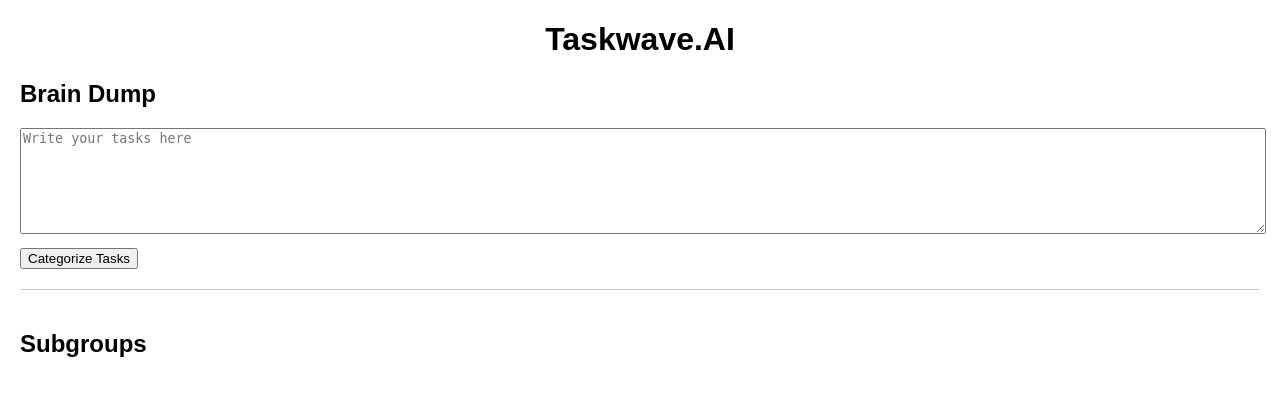
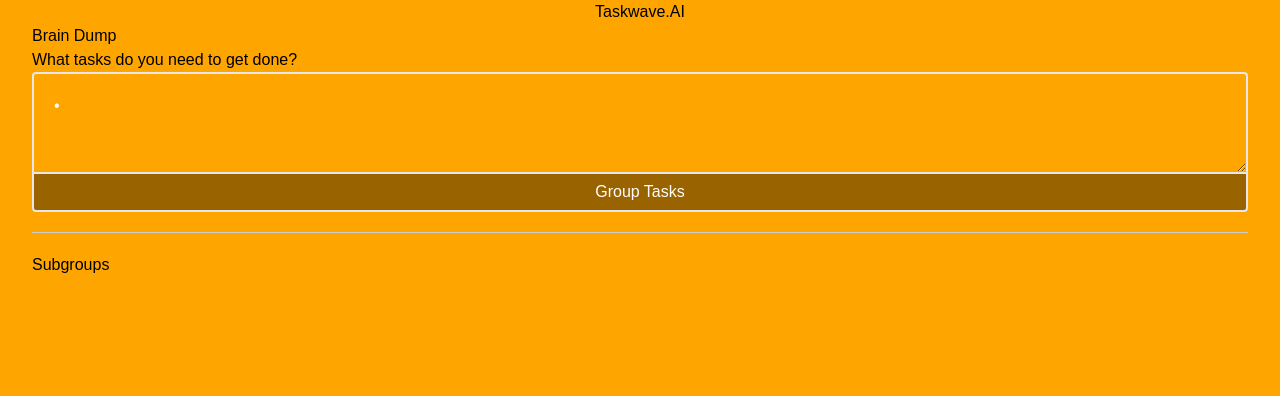
Before and after one commit to danielrand/Taskwave, a Flask app: page / in a window 1280 px wide. Shown: the top 396 px of the page. Run offline with Flask 3, Linux system fonts and the light colour scheme; some libraries are stand-ins or nearby versions.

Commit message:
started styling on text area and cta

```diff
--- a/app/static/css/styles.css
+++ b/app/static/css/styles.css
@@ -1,3 +1,6 @@
+html {
+  background-color: orange;
+}
 body {
     font-family: Arial, sans-serif;
     margin: 20px;
@@ -14,7 +17,7 @@
   #taskInput {
     width: 100%;
     height: 100px;
-    margin-bottom: 10px;
+    /* margin-bottom: 10px; */
   }
 
   #subgroups {
--- a/app/static/js/script.js
+++ b/app/static/js/script.js
@@ -71,3 +71,14 @@
   var newTitle = input.value;
   subgroup.firstChild.data = newTitle;
 }
+
+// Andrew code
+document.getElementById('taskInput').addEventListener('keydown', function(e) {
+  if (e.key === 'Enter') {
+    e.preventDefault();
+    e.target.value += '\n• ';
+  }
+})
+document.addEventListener('DOMContentLoaded', function() {
+  document.getElementById('taskInput').value = '• ';
+})
--- a/app/templates/index.html
+++ b/app/templates/index.html
@@ -3,13 +3,28 @@
 <head>
   <title>To-Do List</title>
   <link rel="stylesheet" type="text/css" href="{{ url_for('static', filename='css/styles.css') }}">
+  <meta name="viewport" content="width=device-width, initial-scale=1">
+  <script src="https://cdn.tailwindcss.com"></script>
+  <script>
+    tailwind.config = {
+      theme: {
+        extend: {
+          colors: {
+            'border-color': 'rgba(255, 255, 255, 0.2)',
+            'background-dark': 'rgba(0, 0, 0, 0.4)',
+          }
+        }
+      }
+    }
+  </script>
 </head>
-<body>
+<body class="mx-8">
   <h1> Taskwave.AI </h1>
   <div id="brainDump">
     <h2>Brain Dump</h2>
-    <textarea id="taskInput" placeholder="Write your tasks here"></textarea>
-    <button onclick="categorizeTasks()">Categorize Tasks</button>
+    <h3>What tasks do you need to get done?</h3>
+    <textarea class="rounded-t border-color border-x-2 border-t-2 bg-transparent align-middle leading-none py-6 px-5 text-white" id="taskInput" placeholder="Write your tasks here"></textarea>
+    <button class="w-full h-10 rounded-b border-color border-2 bg-background-dark text-white" onclick="categorizeTasks()">Group Tasks</button>
   </div>
   <div id="subgroups">
     <h2>Subgroups</h2>
```
